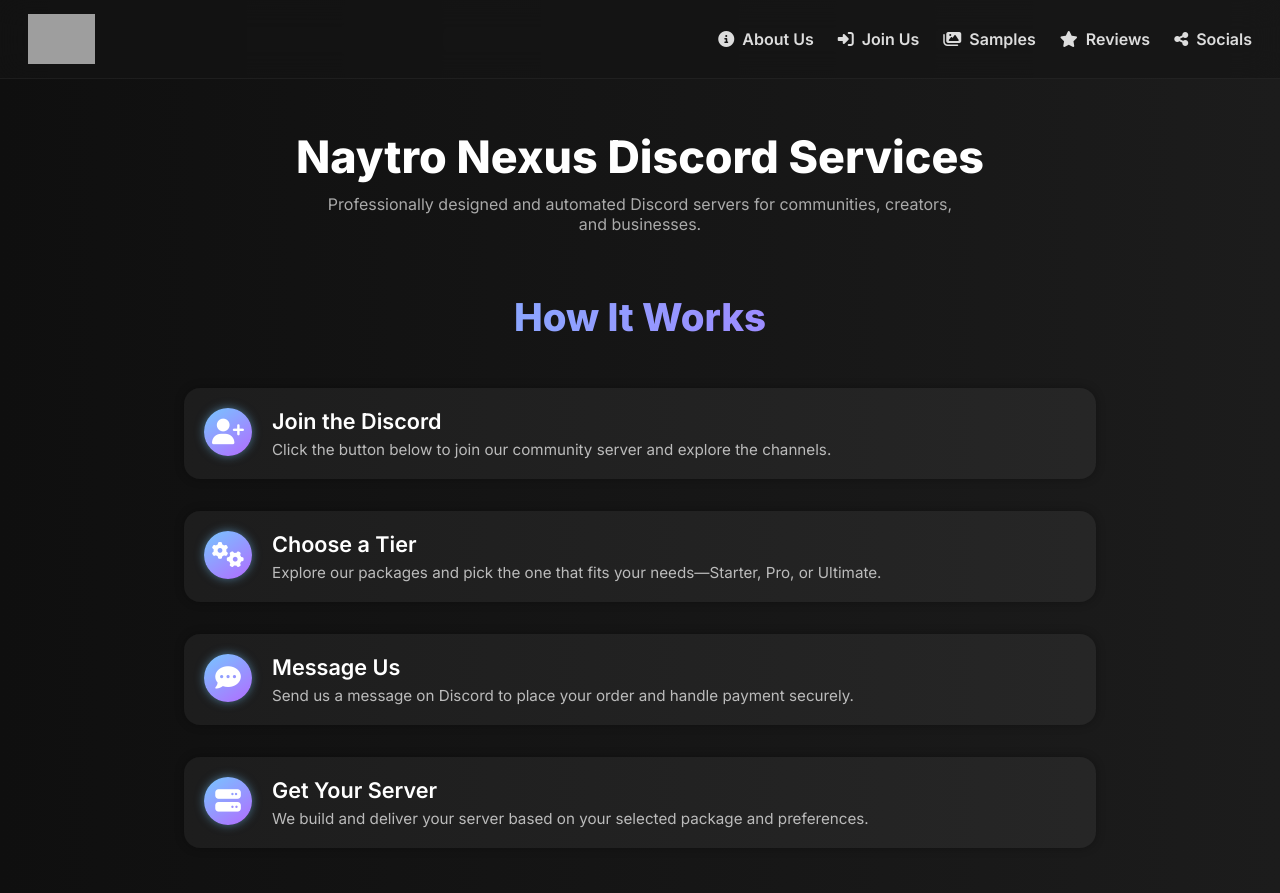
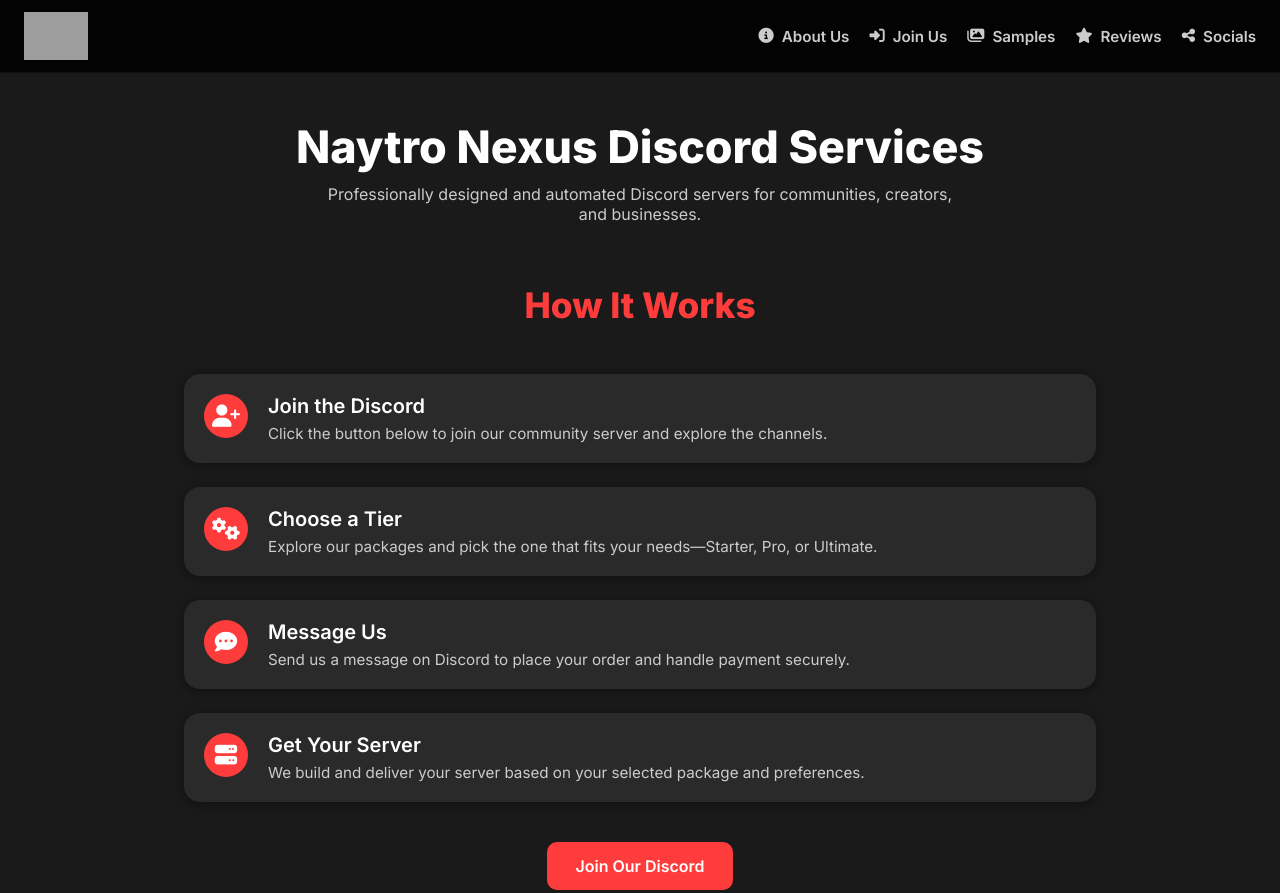
Before and after one commit to proNAYTRO/websitetest, a plain HTML site: page index.html in a window 1280 px wide. Shown: the top 893 px of the page. Drawn offline with Linux system fonts and the light colour scheme; grey boxes are pictures that could not be loaded.

Commit message:
Update index.html

```diff
--- a/index.html
+++ b/index.html
@@ -7,6 +7,15 @@
   <link href="https://fonts.googleapis.com/css2?family=Inter:wght@400;600;800&display=swap" rel="stylesheet">
   <link rel="stylesheet" href="https://cdnjs.cloudflare.com/ajax/libs/font-awesome/6.5.0/css/all.min.css">
   <style>
+    :root {
+      --primary: #ff3c3c;
+      --secondary: #1a1a1a;
+      --text: #ffffff;
+      --text-light: #cccccc;
+      --card-bg: #2a2a2a;
+      --hover-glow: 0 0 12px rgba(255, 60, 60, 0.6);
+    }
+
     *, *::before, *::after {
       box-sizing: border-box;
     }
@@ -18,27 +27,27 @@
     body {
       margin: 0;
       font-family: 'Inter', sans-serif;
-      background: linear-gradient(to right, #0f0f0f, #1c1c1c);
-      color: #fff;
-      padding-top: 90px;
+      background-color: var(--secondary);
+      color: var(--text);
+      padding-top: 80px;
     }
 
     header {
-      background: rgba(20, 20, 20, 0.6);
-      backdrop-filter: blur(15px);
+      background-color: rgba(0, 0, 0, 0.85);
+      backdrop-filter: blur(10px);
       position: fixed;
       top: 0;
       width: 100%;
-      z-index: 1001;
+      z-index: 1000;
       display: flex;
       justify-content: space-between;
       align-items: center;
-      padding: 14px 28px;
+      padding: 12px 24px;
       border-bottom: 1px solid rgba(255, 255, 255, 0.05);
     }
 
     .site-logo {
-      height: 50px;
+      height: 48px;
     }
 
     .menu-toggle {
@@ -48,38 +57,32 @@
       border: none;
       cursor: pointer;
       display: none;
-      z-index: 1002;
     }
 
     nav {
       display: flex;
-      gap: 28px;
+      gap: 24px;
     }
 
     .nav-links {
       display: flex;
       align-items: center;
-      gap: 24px;
+      gap: 20px;
     }
 
     .nav-links a {
-      color: #ddd;
+      color: var(--text-light);
       text-decoration: none;
       font-weight: 600;
-      font-size: 1rem;
+      font-size: 0.95rem;
       display: flex;
       align-items: center;
       gap: 8px;
       transition: all 0.3s ease;
     }
 
-    .nav-links a i {
-      font-size: 1rem;
-    }
-
     .nav-links a:hover {
-      color: #76c7ff;
-      transform: translateY(-1px);
+      color: var(--primary);
     }
 
     @media (max-width: 768px) {
@@ -89,14 +92,14 @@
 
       nav {
         position: absolute;
-        top: 70px;
+        top: 64px;
         left: 0;
         width: 100%;
-        background: rgba(10, 10, 10, 0.95);
+        background: rgba(0, 0, 0, 0.95);
         flex-direction: column;
         align-items: center;
         gap: 20px;
-        padding: 20px 0;
+        padding: 16px 0;
         display: none;
       }
 
@@ -120,7 +123,7 @@
       text-align: center;
       max-width: 640px;
       margin: 0 auto 40px;
-      color: #aaa;
+      color: var(--text-light);
     }
 
     .pathway-section {
@@ -131,79 +134,77 @@
     }
 
     .pathway-title {
-      font-size: 2.4rem;
+      font-size: 2.2rem;
       margin-bottom: 48px;
-      background: linear-gradient(90deg, #76c7ff, #b26bff);
-      -webkit-background-clip: text;
-      -webkit-text-fill-color: transparent;
+      color: var(--primary);
+      font-weight: 700;
     }
 
     .pathway-steps {
       display: flex;
       flex-direction: column;
-      gap: 32px;
+      gap: 24px;
     }
 
     .step {
       display: flex;
       align-items: flex-start;
       gap: 20px;
-      background: rgba(255, 255, 255, 0.05);
+      background: var(--card-bg);
       padding: 20px;
       border-radius: 16px;
+      box-shadow: 0 2px 12px rgba(0, 0, 0, 0.4);
       transition: transform 0.3s ease, box-shadow 0.3s ease;
-      box-shadow: 0 0 10px rgba(0, 0, 0, 0.3);
       text-align: left;
       text-decoration: none;
       color: inherit;
     }
 
     .step:hover {
-      transform: translateY(-5px);
-      box-shadow: 0 10px 30px rgba(0, 0, 0, 0.4);
+      transform: translateY(-4px);
+      box-shadow: var(--hover-glow);
     }
 
     .step-number {
-      font-size: 1.6rem;
-      background: linear-gradient(145deg, #76c7ff, #b26bff);
-      color: #fff;
+      font-size: 1.4rem;
+      background: var(--primary);
+      color: white;
       border-radius: 50%;
-      width: 48px;
-      height: 48px;
+      width: 44px;
+      height: 44px;
       display: grid;
       place-items: center;
       flex-shrink: 0;
-      box-shadow: 0 0 10px rgba(118, 199, 255, 0.5);
     }
 
     .step-content h3 {
       margin: 0 0 6px;
-      font-size: 1.35rem;
+      font-size: 1.25rem;
       font-weight: 600;
     }
 
     .step-content p {
       margin: 0;
-      color: #bbb;
+      color: var(--text-light);
       font-size: 0.95rem;
     }
 
     .pathway-button {
-      margin-top: 48px;
+      margin-top: 40px;
       display: inline-block;
-      background: linear-gradient(135deg, #76c7ff, #b26bff);
+      background: var(--primary);
       color: #fff;
       padding: 14px 28px;
       font-size: 1rem;
       font-weight: 600;
-      border-radius: 12px;
+      border-radius: 10px;
       text-decoration: none;
       transition: background 0.3s ease, transform 0.2s ease;
     }
 
     .pathway-button:hover {
+      background: #e52e2e;
       transform: translateY(-2px);
-      background: linear-gradient(135deg, #60b8f0, #a65cf1);
     }
 
     @media (max-width: 600px) {
@@ -218,11 +219,11 @@
       }
 
       h1 {
-        font-size: 2.1rem;
+        font-size: 2.2rem;
       }
 
       .pathway-title {
-        font-size: 1.9rem;
+        font-size: 1.8rem;
       }
     }
   </style>
```
